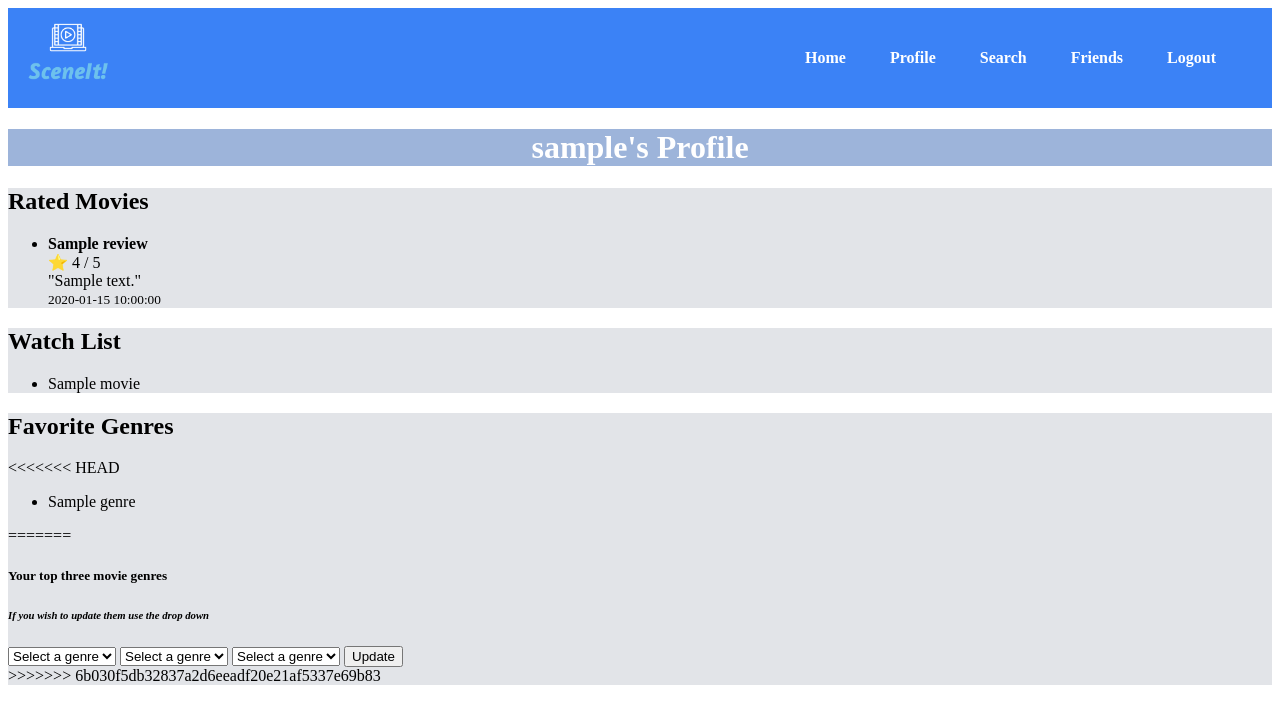
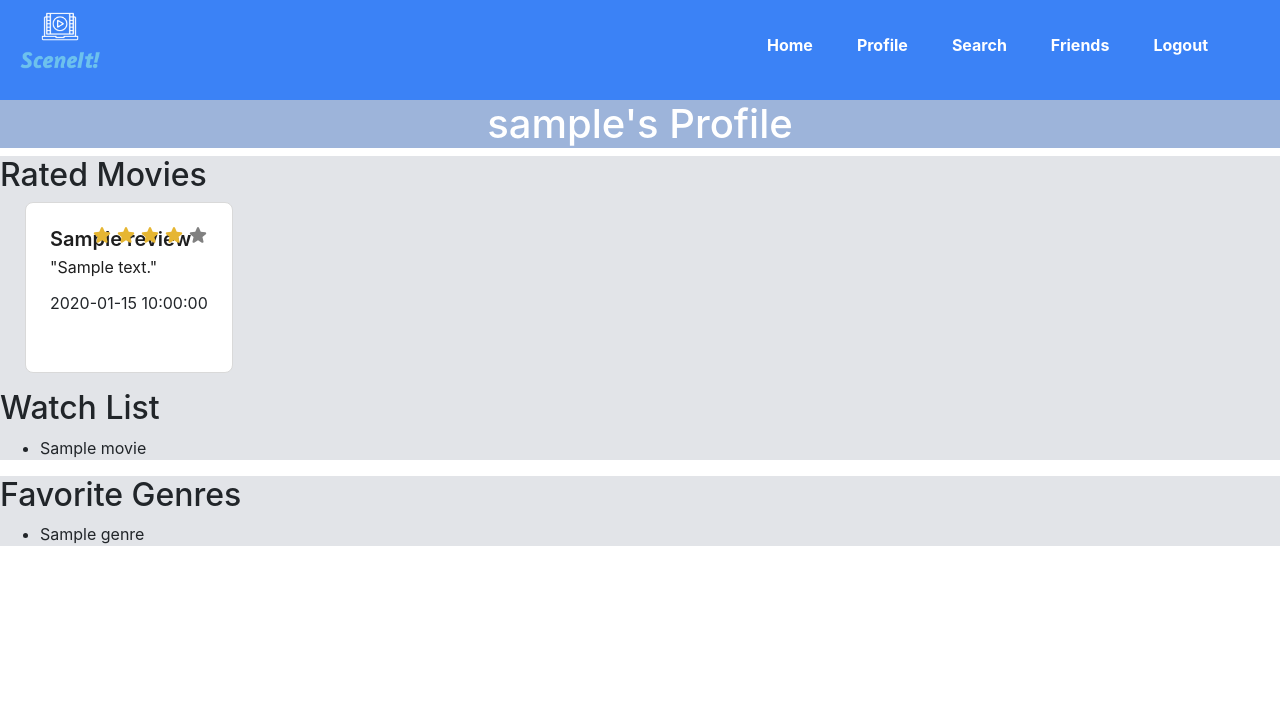
Before and after one commit to AllisonBriggs/Group-6-Movie-Recommender, a Flask app: template backend/templates/profile.html in a window 1280 px wide. Shown: the top 724 px of the page. Run offline with Flask 3, Linux system fonts and the light colour scheme; the template is opened without the code that fills it: most values are stand-ins (such as "Sample title", 1, 10 or a date in 2020); some libraries are stand-ins or nearby versions.

Commit message:
star logic works, need to fix the formatting

```diff
--- /dev/null
+++ b/backend/static/review.css
@@ -0,0 +1,92 @@
+/* Review Card */
+.review-card {
+    box-sizing: border-box;
+    display: flex;
+    flex-direction: column;
+    align-items: flex-start;
+    padding: 24px;
+    gap: 12px;
+    position: relative;
+    max-width: 500px;
+    height: 171px;
+    background: #FFFFFF;
+    border: 1px solid #D9D9D9;
+    border-radius: 8px;
+    font-family: 'Inter', sans-serif;
+  }
+
+  /* Review Body */
+  .review-body {
+    display: flex;
+    flex-direction: column;
+    gap: 4px;
+  }
+
+  /* Movie Title */
+  .movie-title {
+    font-weight: 600;
+    font-size: 20px;
+    color: #1E1E1E;
+    margin: 0;
+  }
+
+  /* Review Text */
+  .review-text {
+    font-weight: 400;
+    font-size: 16px;
+    color: #1E1E1E;
+    margin: 0;
+  }
+
+  /* Rating Stars */
+  .rating {
+    display: flex;
+    gap: 4px;
+    position: absolute;
+    top: 18px;
+    right: 24px;
+  }
+
+
+  .star {
+    width: 20px;
+    height: 20px;
+  }
+
+  /* Avatar Block */
+  .avatar-block {
+    display: flex;
+    flex-direction: row;
+    gap: 12px;
+    align-items: center;
+    margin-top: auto;
+  }
+
+  /* Avatar */
+  .avatar {
+    width: 40px;
+    height: 40px;
+    border-radius: 50%;
+    background: url(image.png);
+    background-size: cover;
+    background-position: center;
+  }
+
+  /* Info */
+  .info {
+    display: flex;
+    flex-direction: column;
+    gap: 2px;
+  }
+
+  .info .title {
+    font-weight: 600;
+    font-size: 16px;
+    color: #757575;
+  }
+
+  .info .description {
+    font-weight: 400;
+    font-size: 16px;
+    color: #B3B3B3;
+  }
--- a/backend/templates/profile.html
+++ b/backend/templates/profile.html
@@ -4,29 +4,55 @@
 
 <head>
     <meta charset="UTF-8">
+    <link href="https://stackpath.bootstrapcdn.com/bootstrap/4.5.2/css/bootstrap.min.css" rel="stylesheet">
+    <link rel="stylesheet" href="{{ url_for('static', filename='review.css') }}">
     <title>SceneIt - Profile</title>
 </head>
 
 <body>
    <h1 class="profile_header">{{ username }}'s Profile</h1>
 
-   <div class="prof_movie_display">
+    <div class="prof_movie_display">
         <h2>Rated Movies</h2>
         {% if rated_movies %}
-            <ul>
-            {% for review in rated_movies %}
-                <li>
-                    <strong>{{ review.title }}</strong><br>
-                    ⭐ {{ review.rating }} / 5<br>
-                    "{{ review.comment }}"<br>
-                    <small>{{ review.date }}</small>
-                </li>
-            {% endfor %}
+        <div class="row">
+            <ul class="movie-list">
+                {% for review in rated_movies %}
+                    <li class="review-card">
+                        <div class="review-body">
+                            <h5 class="movie-title">{{ review.title }}</h5>
+                            <p class="review-text"> "{{ review.comment }}"</p>
+                        </div>
+                        <div class="rating">
+                            {% for star in "12345" %}
+                                {% if loop.index <= review.rating %}
+                                    <div class="star">
+                                        <svg xmlns="http://www.w3.org/2000/svg" viewBox="0 0 24 24" fill="#e6b632" class="size-6">
+                                            <path fill-rule="evenodd" d="M10.788 3.21c.448-1.077 1.976-1.077 2.424 0l2.082 5.006 5.404.434c1.164.093 1.636 1.545.749 2.305l-4.117 3.527 1.257 5.273c.271 1.136-.964 2.033-1.96 1.425L12 18.354 7.373 21.18c-.996.608-2.231-.29-1.96-1.425l1.257-5.273-4.117-3.527c-.887-.76-.415-2.212.749-2.305l5.404-.434 2.082-5.005Z" clip-rule="evenodd" />
+                                        </svg>
+                                    </div>
+                                {% else %}
+                                    <div class="star">
+                                        <svg xmlns="http://www.w3.org/2000/svg" viewBox="0 0 24 24" fill="gray" class="size-6">
+                                            <path fill-rule="evenodd" d="M10.788 3.21c.448-1.077 1.976-1.077 2.424 0l2.082 5.006 5.404.434c1.164.093 1.636 1.545.749 2.305l-4.117 3.527 1.257 5.273c.271 1.136-.964 2.033-1.96 1.425L12 18.354 7.373 21.18c-.996.608-2.231-.29-1.96-1.425l1.257-5.273-4.117-3.527c-.887-.76-.415-2.212.749-2.305l5.404-.434 2.082-5.005Z" clip-rule="evenodd" />
+                                        </svg>
+                                    </div>
+                                {% endif %}
+                            {% endfor %}
+                        </div>
+                        <div class="info">
+                            <div class="info-title">
+                                <p>{{ review.date }}</p>
+                            </div>
+                        </div>
+                    </li>
+                {% endfor %}
             </ul>
+        </div>
         {% else %}
             <p>You haven't rated any movies yet.</p>
         {% endif %}
-   </div>
+    </div>
 
     <div class="prof_movie_display">
         <h2>Watch List</h2>
@@ -43,7 +69,6 @@
 
     <div class="prof_genres">
         <h2>Favorite Genres</h2>
-<<<<<<< HEAD
         {% if favorite_genres %}
             <ul>
                 {% for genre in favorite_genres %}
@@ -53,44 +78,6 @@
         {% else %}
             <p>No favorite genres selected.</p>
         {% endif %}
-=======
-        <h5>Your top three movie genres</h5>
-        <h6><i>If you wish to update them use the drop down</i></h6>
-        <!--Display the favorite Genres-->
-        <!--Option to change genres-->
-        <div class="genre_dropdown">
-            <select name="genre1" id="genre1">
-                <option value="" disabled {% if selected_genres|length == 0 %}selected{% endif %}>Select a genre</option>
-                {% for genre in ["Action", "Adult", "Adventure", "Animation", "Biography", "Comedy", "Crime",
-                                 "Documentary", "Drama", "Family", "Fantasy", "Film Noir", "Game Show", "History",
-                                 "Horror", "Musical", "Music", "Mystery", "News", "Reality-TV", "Romance", "Sci-Fi",
-                                 "Short", "Sport", "Talk-Show", "Thriller", "War", "Western"] %}
-                    <option value="{{ genre }}" {% if selected_genres|length > 0 and selected_genres[0] == genre %}selected{% endif %}>{{ genre }}</option>
-                {% endfor %}
-            </select>
-            <select name="genre2" id="genre2">
-                <option value="" disabled {% if selected_genres|length == 0 %}selected{% endif %}>Select a genre</option>
-                {% for genre in ["Action", "Adult", "Adventure", "Animation", "Biography", "Comedy", "Crime",
-                                 "Documentary", "Drama", "Family", "Fantasy", "Film Noir", "Game Show", "History",
-                                 "Horror", "Musical", "Music", "Mystery", "News", "Reality-TV", "Romance", "Sci-Fi",
-                                 "Short", "Sport", "Talk-Show", "Thriller", "War", "Western"] %}
-                    <option value="{{ genre }}" {% if selected_genres|length > 1 and selected_genres[1] == genre %}selected{% endif %}>{{ genre }}</option>
-                {% endfor %}
-            </select>
-            <select name="genre3" id="genre3">
-                <option value="" disabled {% if selected_genres|length == 0 %}selected{% endif %}>Select a genre</option>
-                {% for genre in ["Action", "Adult", "Adventure", "Animation", "Biography", "Comedy", "Crime",
-                                 "Documentary", "Drama", "Family", "Fantasy", "Film Noir", "Game Show", "History",
-                                 "Horror", "Musical", "Music", "Mystery", "News", "Reality-TV", "Romance", "Sci-Fi",
-                                 "Short", "Sport", "Talk-Show", "Thriller", "War", "Western"] %}
-                    <option value="{{ genre }}" {% if selected_genres|length > 2 and selected_genres[2] == genre %}selected{% endif %}>{{ genre }}</option>
-                {% endfor %}
-            </select>
-
-            <button type="submit">Update</button>
-        </div>
-
->>>>>>> 6b030f5db32837a2d6eeadf20e21af5337e69b83
     </div>
 
 </body>
```
Also changed, not shown: backend/instance/movies.db.
